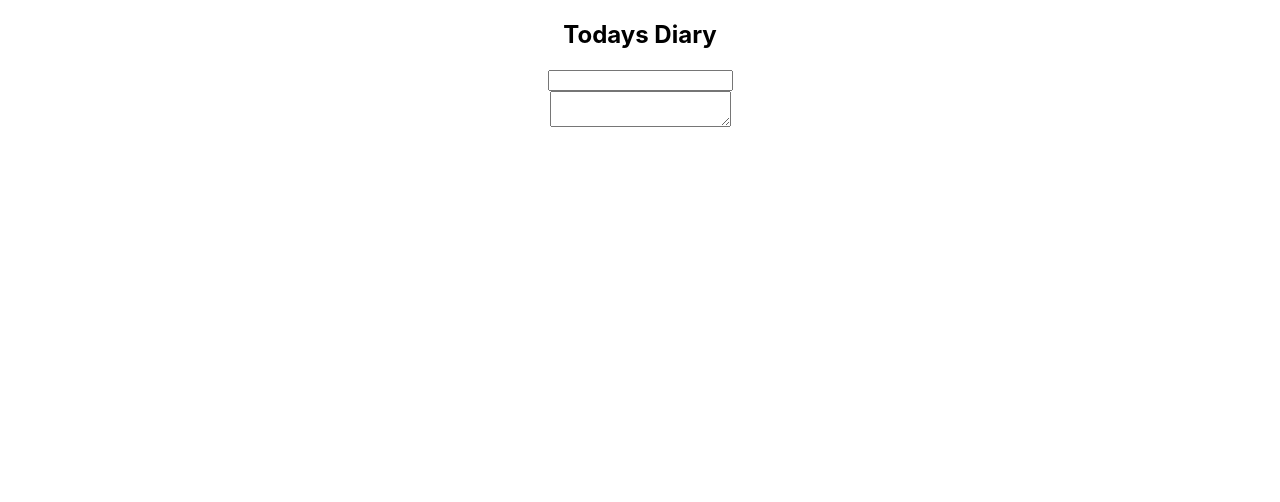
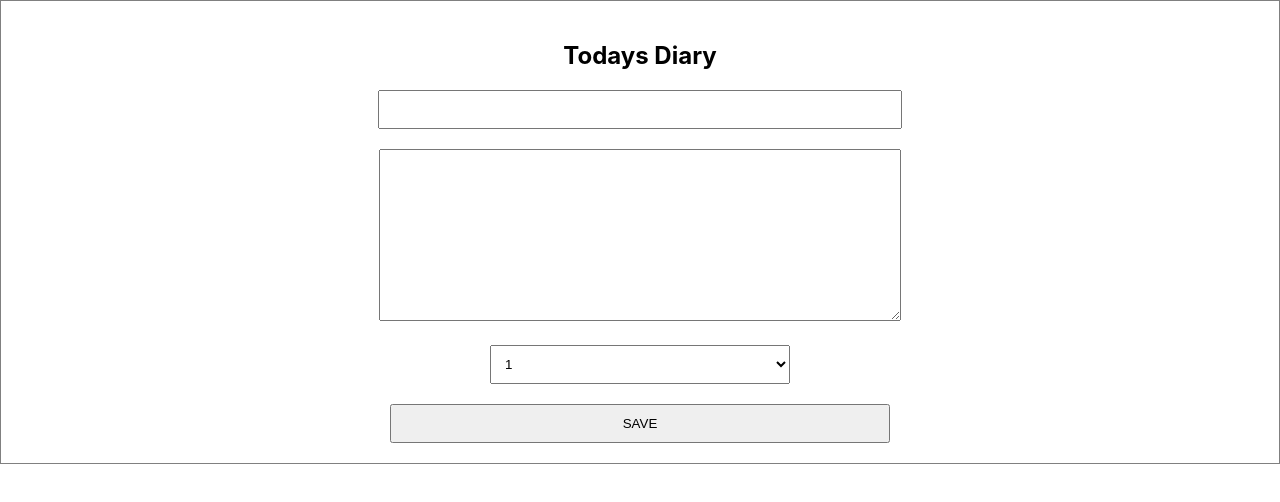
Before and after one commit to ckly/reactStudy, a React (Create React App) app: page / in a window 1280 px wide. Shown: the top 502 px of the page. Built offline with nearby package versions, Linux system fonts and the light colour scheme.

Commit message:
사용자 입력 처리하기

```diff
--- a/package.json
+++ b/package.json
@@ -8,7 +8,6 @@
     "@testing-library/user-event": "^13.5.0",
     "react": "^18.2.0",
     "react-dom": "^18.2.0",
-    "react-scripts": "5.0.1",
     "web-vitals": "^2.1.4"
   },
   "scripts": {
@@ -34,5 +33,8 @@
       "last 1 firefox version",
       "last 1 safari version"
     ]
+  },
+  "devDependencies": {
+    "react-scripts": "^5.0.1"
   }
 }
--- a/src/App.css
+++ b/src/App.css
@@ -1,38 +1,28 @@
-.App {
+.DiaryEditor{
+  border : 1px solid gray;
   text-align: center;
+  padding: 20px;
 }
 
-.App-logo {
-  height: 40vmin;
-  pointer-events: none;
+.DiaryEditor input,
+textarea {
+  margin-bottom: 20px;
+  width: 500px;
+  padding: 10px;
 }
 
-@media (prefers-reduced-motion: no-preference) {
-  .App-logo {
-    animation: App-logo-spin infinite 20s linear;
-  }
+.DiaryEditor textarea{
+  height: 150px;
 }
 
-.App-header {
-  background-color: #282c34;
-  min-height: 100vh;
-  display: flex;
-  flex-direction: column;
-  align-items: center;
-  justify-content: center;
-  font-size: calc(10px + 2vmin);
-  color: white;
+.DiaryEditor select {
+  width: 300px;
+  padding: 10px;
+  margin-bottom: 20px;
 }
 
-.App-link {
-  color: #61dafb;
+.DiaryEditor button{
+  width: 500px;
+  padding: 10px;
+  cursor: pointer;
 }
-
-@keyframes App-logo-spin {
-  from {
-    transform: rotate(0deg);
-  }
-  to {
-    transform: rotate(360deg);
-  }
-}
--- a/src/DiaryEditor.js
+++ b/src/DiaryEditor.js
@@ -3,6 +3,7 @@ const DiaryEditor = () => {
   const [status,setStatus] = useState({
     author : "",
     content : "",
+    emotion : "",
   });
 
   const handleChgStatus = (e)=>{
@@ -11,6 +12,11 @@ const DiaryEditor = () => {
         [e.target.name] : e.target.value,
     });
   };
+const handleSubmit = ()=>{
+  console.log(status);
+  alert("save Success!")
+};
+
   return (
     <div className="DiaryEditor">
       <h2>Todays Diary</h2>
@@ -26,6 +32,18 @@ const DiaryEditor = () => {
           onChange={handleChgStatus}
         />
       </div>
+      <div>
+        <select name="emotion" value={status.emotion} onChange={handleChgStatus}>
+          <option value={1}>1</option>
+          <option value={2}>2</option>
+          <option value={3}>3</option>
+          <option value={4}>4</option>
+          <option value={5}>5</option>
+        </select>
+      </div>
+      <div>
+        <button onClick={handleSubmit}>SAVE</button>
+      </div>
     </div>
   );
 };
```
Also changed, not shown: 1 other file (tests, documents, lock files or other folders).
